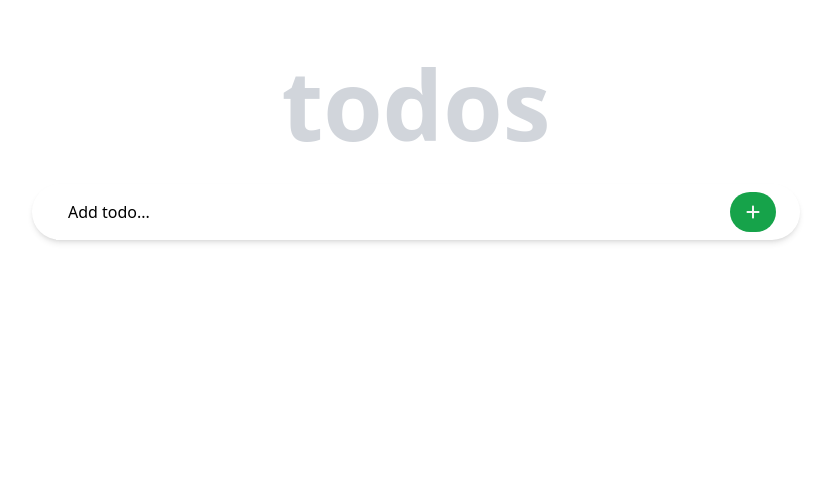
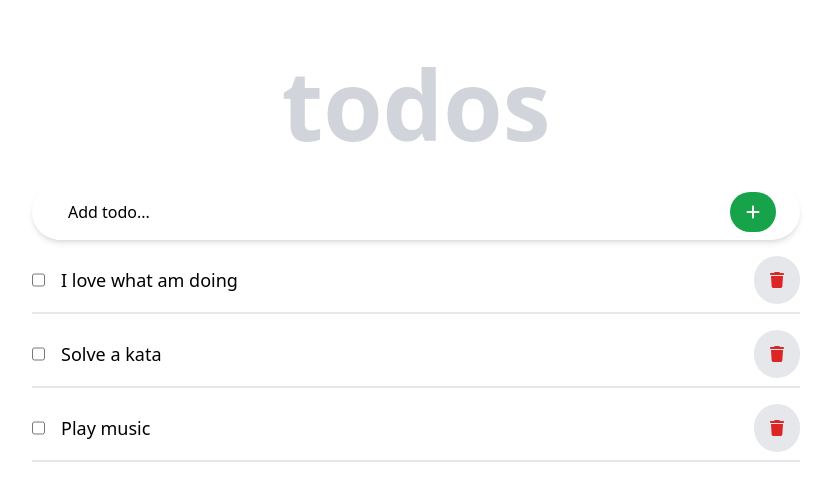
Before and after one commit to gasangw/Todos, a React (Vite) app: page / in a window 1280 px wide. Shown: the top 500 px of the page, without its empty margins (224-1055 px from the left). Built offline with nearby package versions, Linux system fonts and the light colour scheme.

Commit message:
remove id on submit

```diff
--- a/src/App.jsx
+++ b/src/App.jsx
@@ -3,7 +3,6 @@ import TodoHeading from "./Components/Heading"
 import TextInput from "./Components/TextInput"
 import TODOS from "./Components/Todos"
 import DisplayTodos from "./Components/DisplayTodos"
-import uuid from 'react-uuid';
 
 function App() {
 const [todos, setTodos] = useState([...TODOS])
@@ -14,7 +13,7 @@ const addTodo =(newTodo)=>{
 
 const deleteTodo =(ID)=> {
   setTodos((prevState) => {
-    return prevState.filter((todo, index) => todo.index !== ID)
+    return prevState.filter((todo) => todo.id !== ID)
   })
 }
 
@@ -24,7 +23,7 @@ const deleteTodo =(ID)=> {
       <TextInput  onAddTodo={addTodo} todo={TODOS}/>
       {todos.map((todo) => {
         return (
-          <div key={uuid()} className="mx-auto w-3/5 mt-4">
+          <div key={todo.id} className="mx-auto w-3/5 mt-4">
              <DisplayTodos todo={todo} deleteTodo={deleteTodo} />
           </div>
         )
--- a/src/Components/DisplayTodos.jsx
+++ b/src/Components/DisplayTodos.jsx
@@ -3,11 +3,11 @@ import { FontAwesomeIcon } from '@fortawesome/react-fontawesome'
 import { faTrash } from '@fortawesome/free-solid-svg-icons'
 
 function DisplayTodos(props) {
-const { checked, message } = props.todo;
+const { id, checked, message } = props.todo;
 const [isChecked, setIsChecked] = useState(checked)
 
 const deleteATodo =(e) => {
-  props.deleteTodo(props.id)
+  props.deleteTodo(id)
 }
 
 const handleChecked =()=>{
--- a/src/Components/TextInput.jsx
+++ b/src/Components/TextInput.jsx
@@ -1,9 +1,11 @@
 import React, {useState} from 'react'
 import { FontAwesomeIcon } from '@fortawesome/react-fontawesome'
 import { faPlus } from '@fortawesome/free-solid-svg-icons'
+import uuid from 'react-uuid';
 
 function TextInput({onAddTodo}) {
     const [todo, setTodo] = useState({
+        id:uuid(),
         message: "",
         checked: false
     })
@@ -20,7 +22,7 @@ function TextInput({onAddTodo}) {
     const addATodo =()=> {
         if(todo.message === '')  return;
         onAddTodo(todo)
-        setTodo({message: "", checked: false})
+        setTodo({id:0, message: "", checked: false})
     }
   return (
     <div className='flex justify-between rounded-full shadow-md w-3/5 mx-auto mt-8 px-6 items-center'>
--- a/src/Components/Todos.jsx
+++ b/src/Components/Todos.jsx
@@ -1,5 +1,20 @@
-
+import uuid from 'react-uuid';
 const TODOS = [
+    {
+        id: uuid(),
+        message: "I love what am doing",
+        checked: false
+    },
+    {
+        id: uuid(),
+        message: "Solve a kata",
+        checked: false
+    },
+    {
+        id:uuid(),
+        message: "Play music",
+        checked: false
+    }
 ]
 
 export default TODOS;
```
